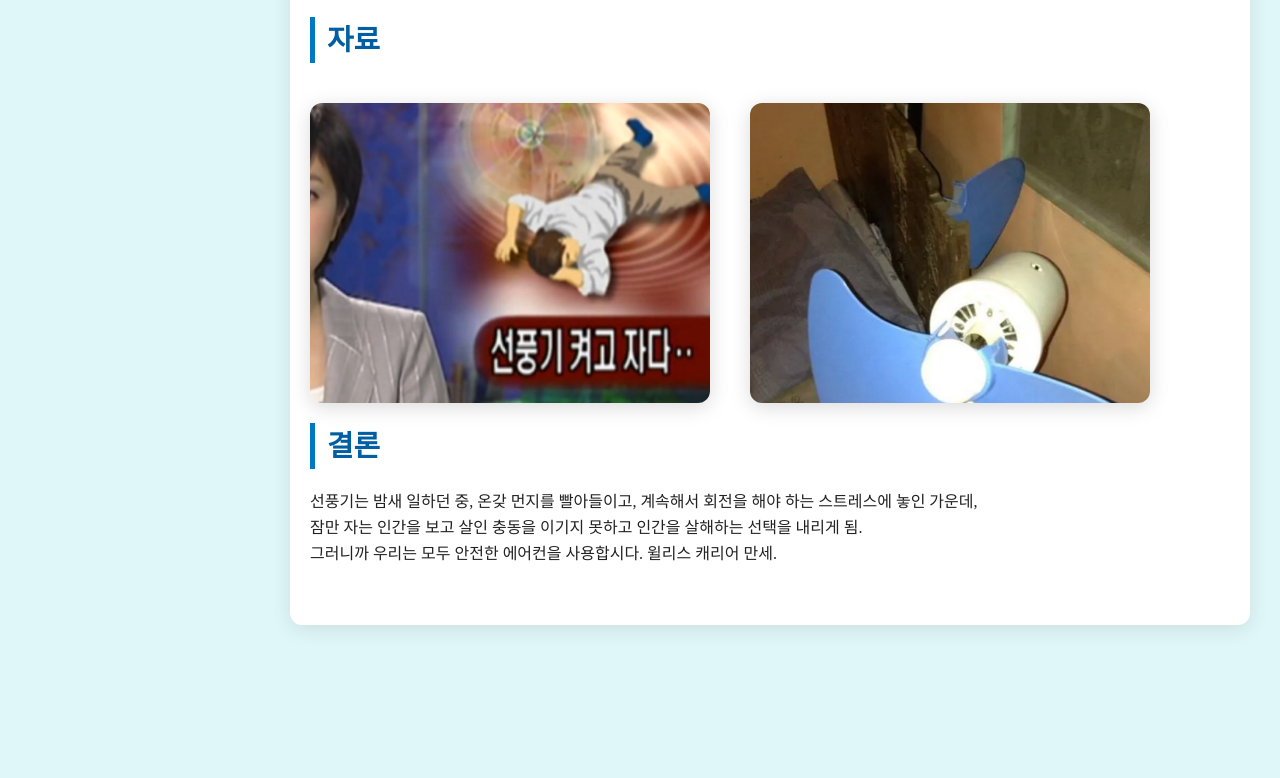
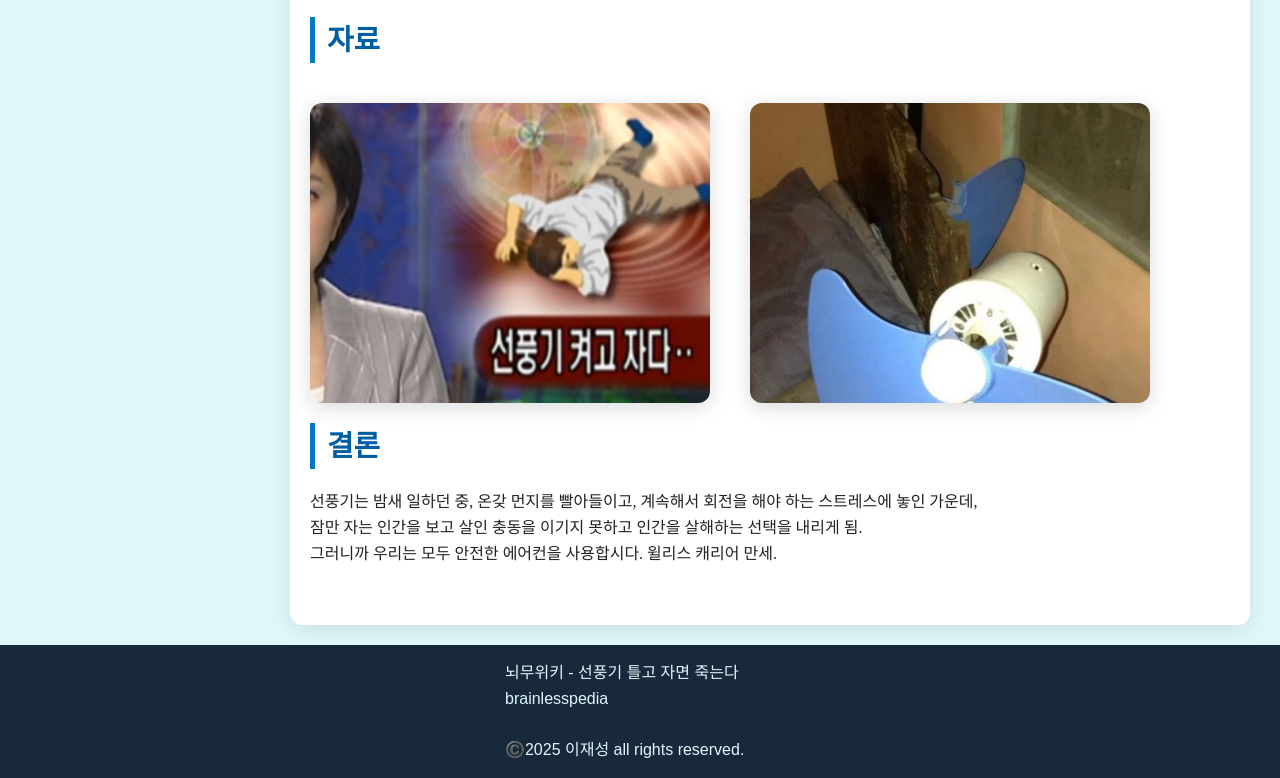
Before and after one commit to null-saranghae/Brainlesspedia_9W, a plain HTML site: page index.html in a window 1280 px wide. Shown: the part 2688-3466 px from the top of the page. Before the commit the page ends 3333 px from the top, so only its background shows below. Drawn offline with Linux system fonts and the light colour scheme; a web font is replaced by a local one.

Commit message:
Add files via upload

```diff
--- a/index.html
+++ b/index.html
@@ -685,5 +685,12 @@ function clearChaos() {
   </div>
 </div>
 </div>
+
+<footer style="background-color: #18293b; padding-left: 505px; padding-top: 15px; padding-bottom: 15px;color: #e0f7fa;">
+  뇌무위키 - 선풍기 틀고 자면 죽는다<br>
+brainlesspedia
+<br><br> ©️2025 이재성 all rights reserved.
+</footer>
+
 </body>
 </html>
```
